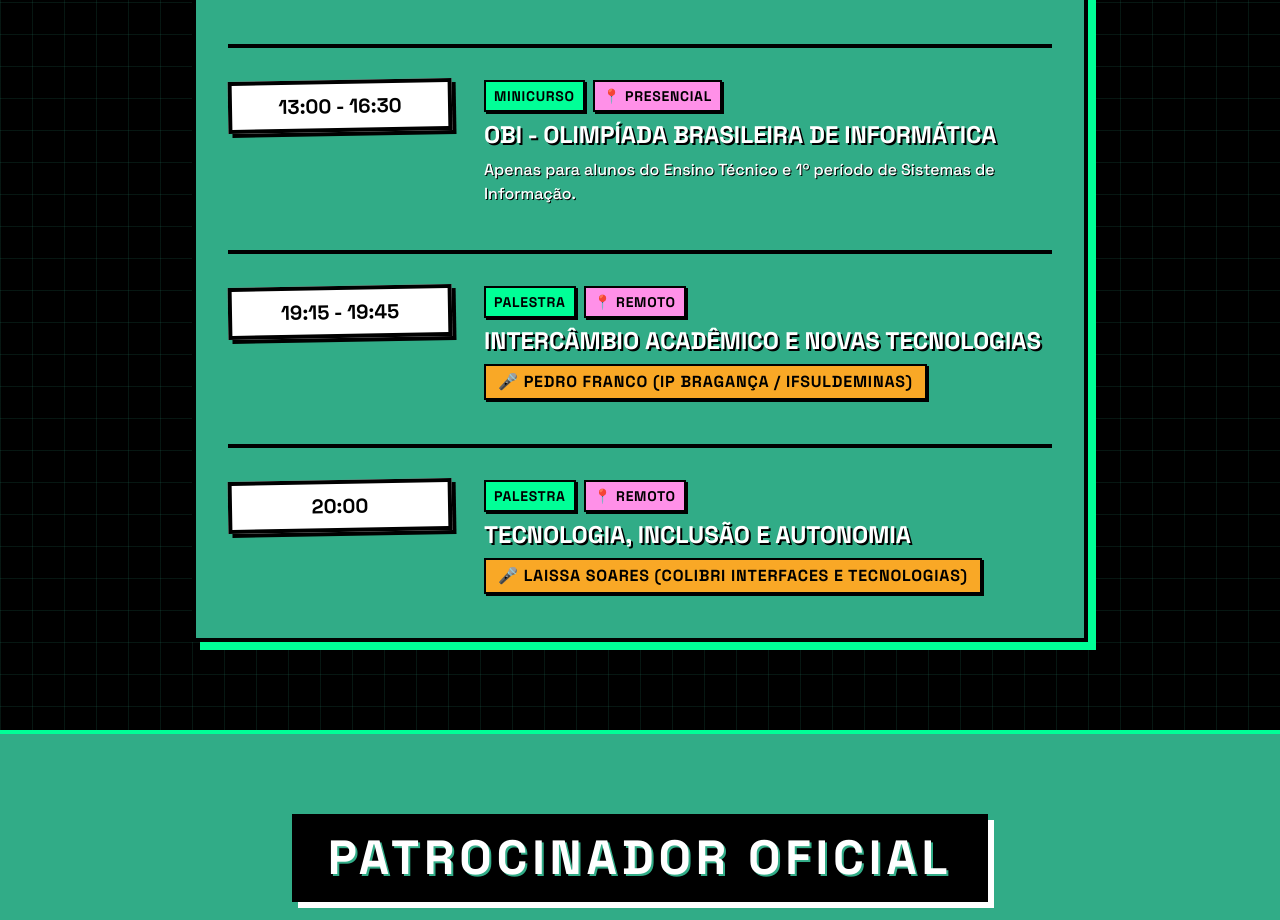
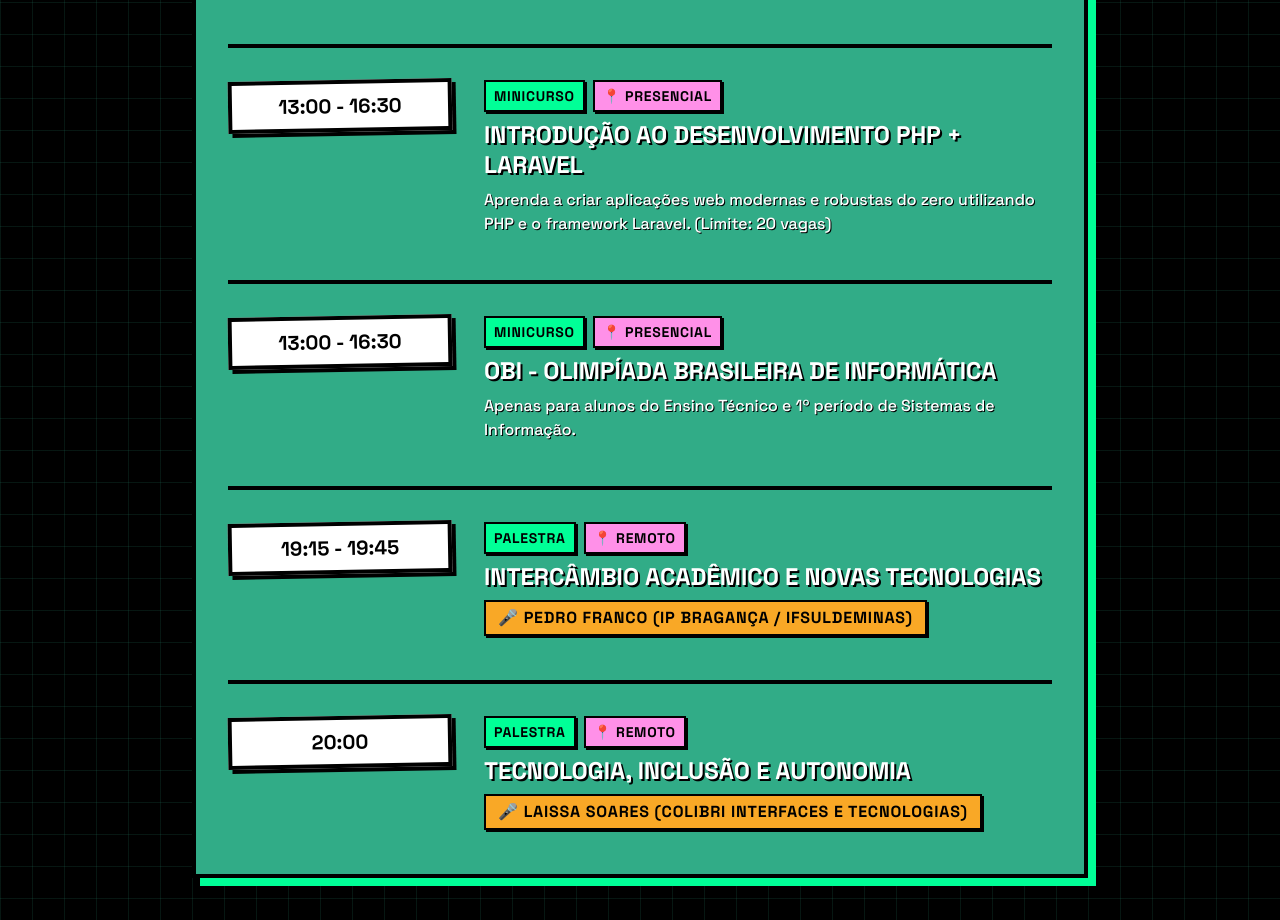
Before and after one commit to gustavo-gml/computer_day_2026, a Next.js app: page / in a window 1280 px wide. Shown: the part 3300-4220 px from the top of the page. Built offline with nearby package versions, Linux system fonts and the light colour scheme.

Commit message:
feat: add Schedule component to landing page

```diff
--- a/src/components/Schedule.tsx
+++ b/src/components/Schedule.tsx
@@ -54,6 +54,14 @@ export default function Schedule() {
       type: "Minicurso",
       location: "Presencial",
       description: "Fundamentos de como fazer sistemas computacionais enxergarem o mundo real."
+    },
+    {
+      time: "13:00 - 16:30",
+      title: "Introdução ao Desenvolvimento PHP + Laravel",
+      speaker: "",
+      type: "Minicurso",
+      location: "Presencial",
+      description: "Aprenda a criar aplicações web modernas e robustas do zero utilizando PHP e o framework Laravel. (Limite: 20 vagas)"
     },
     {
       time: "13:00 - 16:30",
```
